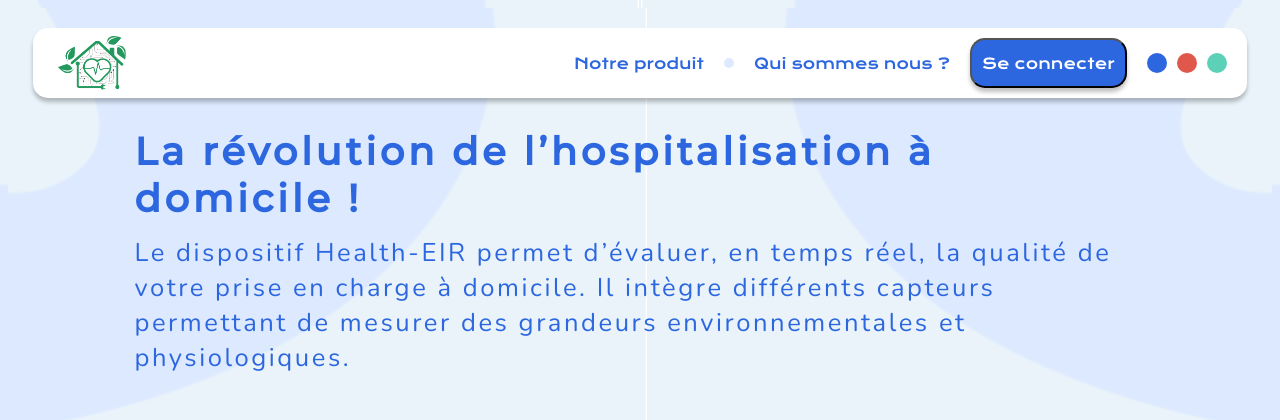
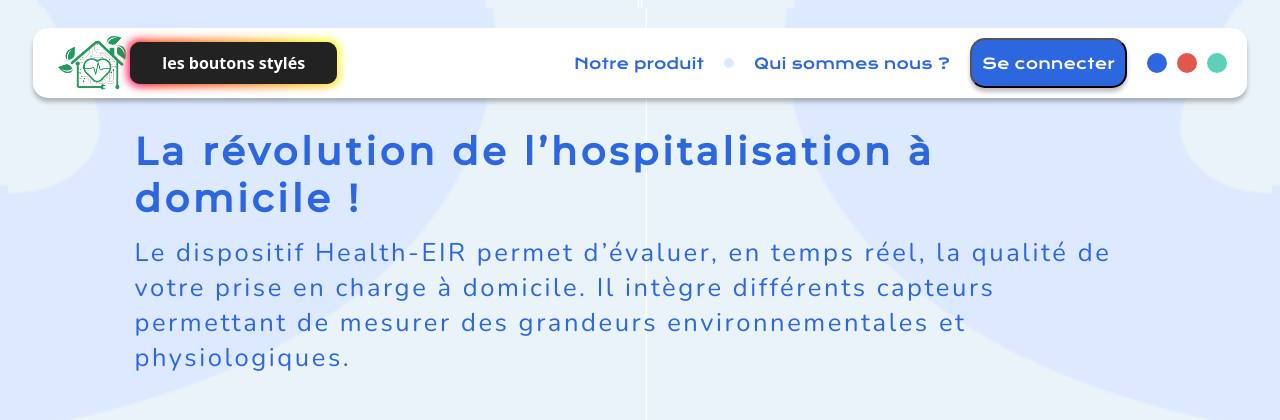
Before and after one commit to Theophile-Wemaere/take-eir-app, a PHP site: page / in a window 1280 px wide. Shown: the top 420 px of the page. Run offline with PHP 8.4, Linux system fonts and the light colour scheme; some libraries are stand-ins or nearby versions.

Commit message:
added temporary button for presentation

```diff
--- a/index.html
+++ b/index.html
@@ -30,6 +30,9 @@
         <div class="top-bar-img">
           <a href="/"><img src="/images/logo-notext.png" /></a>
         </div>
+        <a href="/buttons/"
+          ><button class="button-demo">les boutons stylés</button></a
+        >
         <div class="right-items">
           <button class="page-button" style="margin-right: 10px">
             Notre produit
@@ -42,7 +45,7 @@
             Se connecter
           </button>
         </div>
-        <span style="pointer-events: auto;">
+        <span style="pointer-events: auto">
           <div
             class="menu-button"
             href="javascript:void(0);"
--- a/styles.css
+++ b/styles.css
@@ -1,4 +1,5 @@
-html, body {
+html,
+body {
   background-color: #e9f3f9;
   background-image: url(images/bg-half.png), url(images/bg-half2.png);
   background-position: left top, right top;
@@ -14,6 +15,80 @@ html, body {
 }
 
 /* -_-_-_-_-_-_-_-_-_-_-_-_-_-_-_-_-_-_-_-_-_-_-_-_-_-_-_-_-_-_-_-_-_--_-_-_-_-_-_-_-_-_-_ */
+.button-demo {
+  font-family: system-ui, sans-serif;
+  font-weight: bold;
+  font-size: 1rem;
+  padding: 0.6em 2em;
+  border: none;
+  outline: none;
+  color: rgb(255, 255, 255);
+  background: #111;
+  cursor: pointer;
+  z-index: 0;
+  border-radius: 10px;
+  user-select: none;
+  -webkit-user-select: none;
+  touch-action: manipulation;
+  position: absolute;
+  left: 8%;
+}
+
+.button-demo:hover {
+  color: #e0584c;
+}
+
+.button-demo:before {
+  content: "";
+  background: linear-gradient(
+    45deg,
+    #ff0000,
+    #ff7300,
+    #fffb00,
+    #48ff00,
+    #00ffd5,
+    #002bff,
+    #7a00ff,
+    #ff00c8,
+    #ff0000
+  );
+  position: absolute;
+  top: -2px;
+  left: -2px;
+  background-size: 400%;
+  z-index: -1;
+  filter: blur(5px);
+  -webkit-filter: blur(5px);
+  width: calc(100% + 4px);
+  height: calc(100% + 4px);
+  animation: glowing-button-demo 20s linear infinite;
+  transition: opacity 0.3s ease-in-out;
+  border-radius: 10px;
+}
+
+@keyframes glowing-button-demo {
+  0% {
+    background-position: 0 0;
+  }
+  50% {
+    background-position: 400% 0;
+  }
+  100% {
+    background-position: 0 0;
+  }
+}
+
+.button-demo:after {
+  z-index: -1;
+  content: "";
+  position: absolute;
+  width: 100%;
+  height: 100%;
+  background: #222;
+  left: 0;
+  top: 0;
+  border-radius: 10px;
+}
 
 .top-bar {
   background-color: #ffffff;
@@ -80,6 +155,7 @@ html, body {
   border-radius: 15px;
   color: #2d67e0;
   font-family: "Krona One", sans-serif;
+  cursor: pointer;
   font-style: normal;
   font-weight: 400;
   font-size: 15px;
@@ -98,6 +174,7 @@ html, body {
   border-radius: 15px;
   color: #ffffff;
   font-family: "Krona One", sans-serif;
+  cursor: pointer;
   font-style: normal;
   font-weight: 400;
   font-size: 15px;
@@ -162,7 +239,6 @@ html, body {
   .menu-button {
     pointer-events: none;
   }
-
 }
 /* -_-_-_-_-_-_-_-_-_-_-_-_-_-_-_-_-_-_-_-_-_-_-_-_-_-_-_-_-_-_-_-_-_--_-_-_-_-_-_-_-_-_-_ */
 
```
Lines whose indentation alone changed are shown as unchanged.
